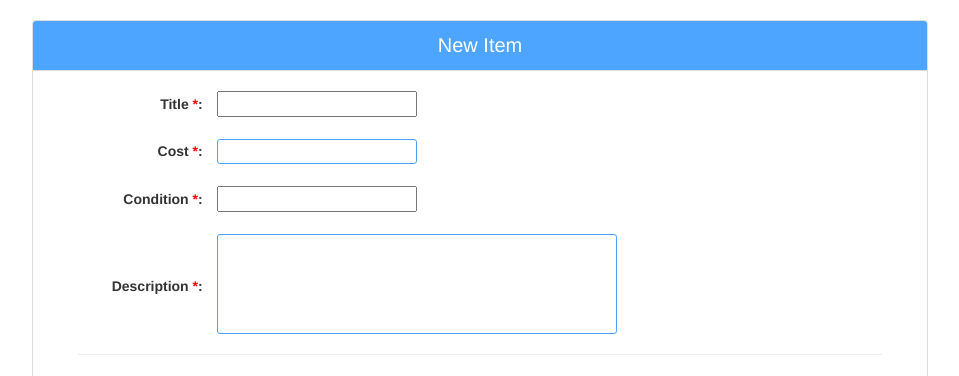
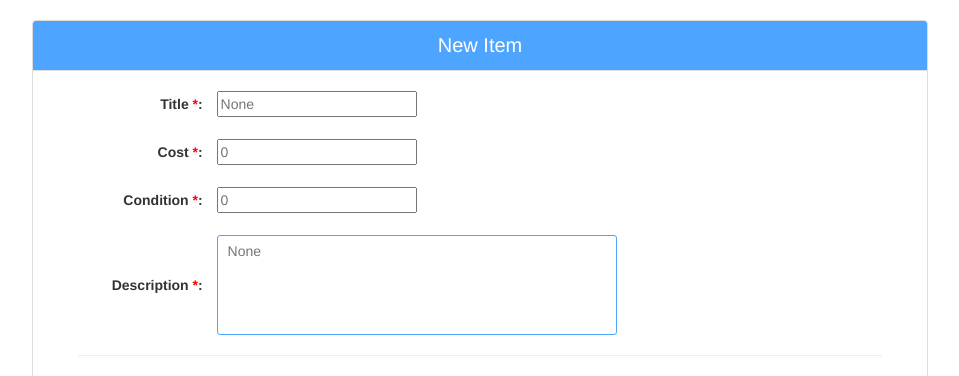
Before and after one commit to seonghwanchoi0203/Garbage-Collector, a Django app: template templates/new_item.html in a window 1280 px wide. Shown: the part 52-428 px from the top of the page, without its empty margins (160-1119 px from the left). Run offline with Django 3.2, Linux system fonts and the light colour scheme; the template is opened without the code that fills it, so the values that code supplies are empty; some libraries are stand-ins or nearby versions.

Commit message:
Force user input required textfield correctly

```diff
--- a/templates/new_item.html
+++ b/templates/new_item.html
@@ -67,7 +67,7 @@
             #state,
             #zipcode,
             #default_num_spots,
-            #cost {
+            /*#cost {
                 background-color:white;
                 display:inline-block;
                 width:200px;
@@ -79,12 +79,16 @@
                 border-radius:3px;
                 margin-top: 20px;
 
+            }*/
+
+            #cost{
+                margin-top:20px;
+                width:200px;
             }
 
             #title {
               margin-top: 20px;
               width:200px;
-
             }
 
 
@@ -192,38 +196,53 @@
 
                     <div class="fieldContainers">
                         <label  class="editLabels"
-                                for="title">Title <span style="color: red">*</span>: </label>
+                                for="title">Title <span style="color: red">*</span>: </label>
                         <input  id="title"
                                 type="text"
                                 name="title"
-                                value="{{form.title.value}}">
+                                placeholder="None"
+                                required>
+                                <!--value="{{form.title.value}}"-->
                     </div>
 
                     <div class="fieldContainers">
                         <label  class="editLabels"
-                                for="cost">Cost <span style="color: red">*</span>: </label>
+                                for="cost">Cost <span style="color: red">*</span>: </label>
                         <input  id="cost"
-                                type="text"
+                                type="number"
                                 name="cost"
-                                value="{{form.cost.value}}">
+                                placeholder="0"
+                                min="0"
+                                max="1000"
+                                step="0.01"
+                                required>
+                                <!--value="{{form.cost.value}}"-->
                     </div>
 
                     <div class="fieldContainers">
                         <label  class="editLabels"
-                                for="condition">Condition <span style="color: red">*</span>: </label>
+                                for="condition">Condition <span style="color: red">*</span>: </label>
                         <input  id="condition"
-                                type="text"
+                                type="number"
                                 name="condition"
-                                value="{{form.condition.value}}">
+                                placeholder="0"
+                                min="0"
+                                max="5"
+                                required>
+                                <!--value="{{form.condition.value}}"-->
                     </div>
 
                     <div id="descriptionFieldContainers" class="fieldContainers">
                         <label  class="editLabels"
-                                for="description">Description <span style="color: red">*</span>: </label>
-                        <input   id="description"
-                                 type="text"
-                                 name="description"
-                                value = "{{form.description.value}}">
+                                for="description"
+                                style="margin-top:60px">Description <span style="color: red">*</span>: </label>
+                        <textarea   id="description"
+                                    type="text"
+                                    name="description"
+                                    placeholder="None"
+                                    style="resize:none"
+                                    required></textarea>
+                                <!--value = "{{form.description.value}}"-->
                     </div>
 
                     <hr>
@@ -236,7 +255,9 @@
                         <input  type="file"
                                 id="photoButton"
                                 accept="image/*"
-                                name="photos">
+                                name="photos"
+                                onchange="readURL(this)"
+                                required/>
                     </div>
 
                     <div id="divSample" class="hideClass">Latitude:
@@ -286,6 +307,21 @@
         function onGeoError(event) {
             alert("Error code " + event.code + ". " + event.message);
         }
+
+        function readURL(input) {
+            if (input.files && input.files[0]) {
+                var reader = new FileReader();
+
+                reader.onload = function (e) {
+                    $('#thumbnail')
+                        .attr('src', e.target.result)
+                        .width(150)
+                        .height(200);
+                };
+
+                reader.readAsDataURL(input.files[0]);
+            }
+        }
     </script>
 
 </html>
```
